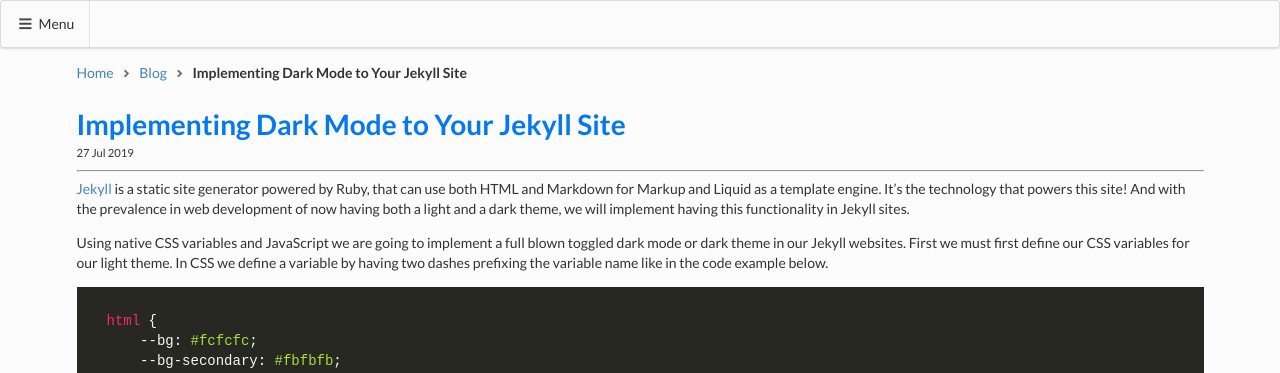
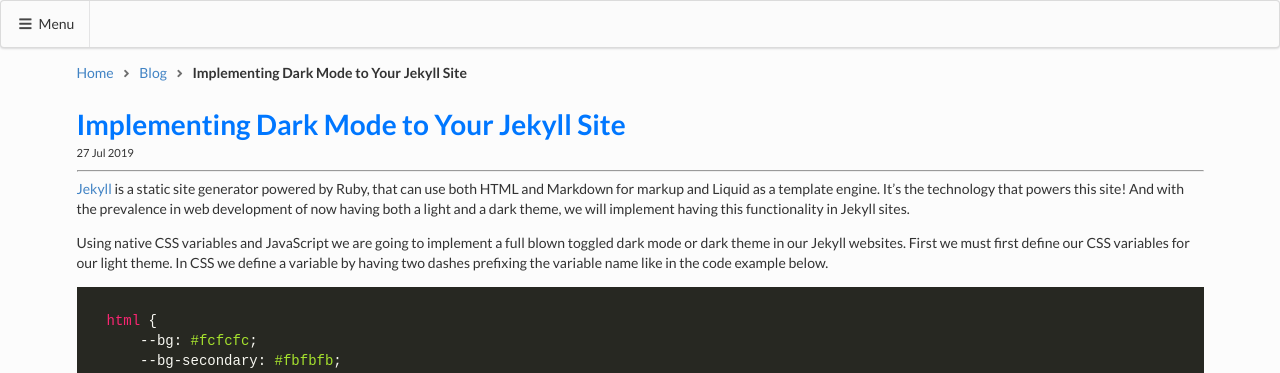
Before and after one commit to tripeersyou/francisoliverdev, a Jekyll site: the page built from _posts/2019-07-27-dark-mode-in-jekyll.md, in a window 1280 px wide and 900 px high. Shown: the top 373 px of the window. Built offline with Jekyll 4.4.1, drawn with Linux system fonts in a browser that asks for light colours; nearby versions of some CDN libraries; comment, search, counter and statistics services are not loaded.

Commit message:
Added more code to js and edited post

```diff
--- a/_posts/2019-07-27-dark-mode-in-jekyll.md
+++ b/_posts/2019-07-27-dark-mode-in-jekyll.md
@@ -7,7 +7,7 @@
 cover_image:
 ---
 
-<a href="https://jekyllrb.com" target="_blank">Jekyll</a> is a static site generator powered by Ruby, that can use both HTML and Markdown for Markup and Liquid as a template engine. It's the technology that powers this site! And with the prevalence in web development of now having both a light and a dark theme, we will implement having this functionality in Jekyll sites.
+<a href="https://jekyllrb.com" target="_blank">Jekyll</a> is a static site generator powered by Ruby, that can use both HTML and Markdown for markup and Liquid as a template engine. It's the technology that powers this site! And with the prevalence in web development of now having both a light and a dark theme, we will implement having this functionality in Jekyll sites.
 
 Using native CSS variables and JavaScript we are going to implement a full blown toggled dark mode or dark theme in our Jekyll websites. First we must first define our CSS variables for our light theme. In CSS we define a variable by having two dashes prefixing the variable name like in the code example below.
 
--- a/assets/js/application.js
+++ b/assets/js/application.js
@@ -9,7 +9,7 @@
             document.querySelectorAll('.ui.button').forEach(function(button){
                 button.classList.remove('inverted');
             });
-        } else {
+        } else if(document.cookie.include('data-theme=dark')){
             document.documentElement.setAttribute('data-theme', 'dark');
             document.querySelectorAll('.ui.button').forEach(function(button){
                 button.classList.add('inverted');
```
